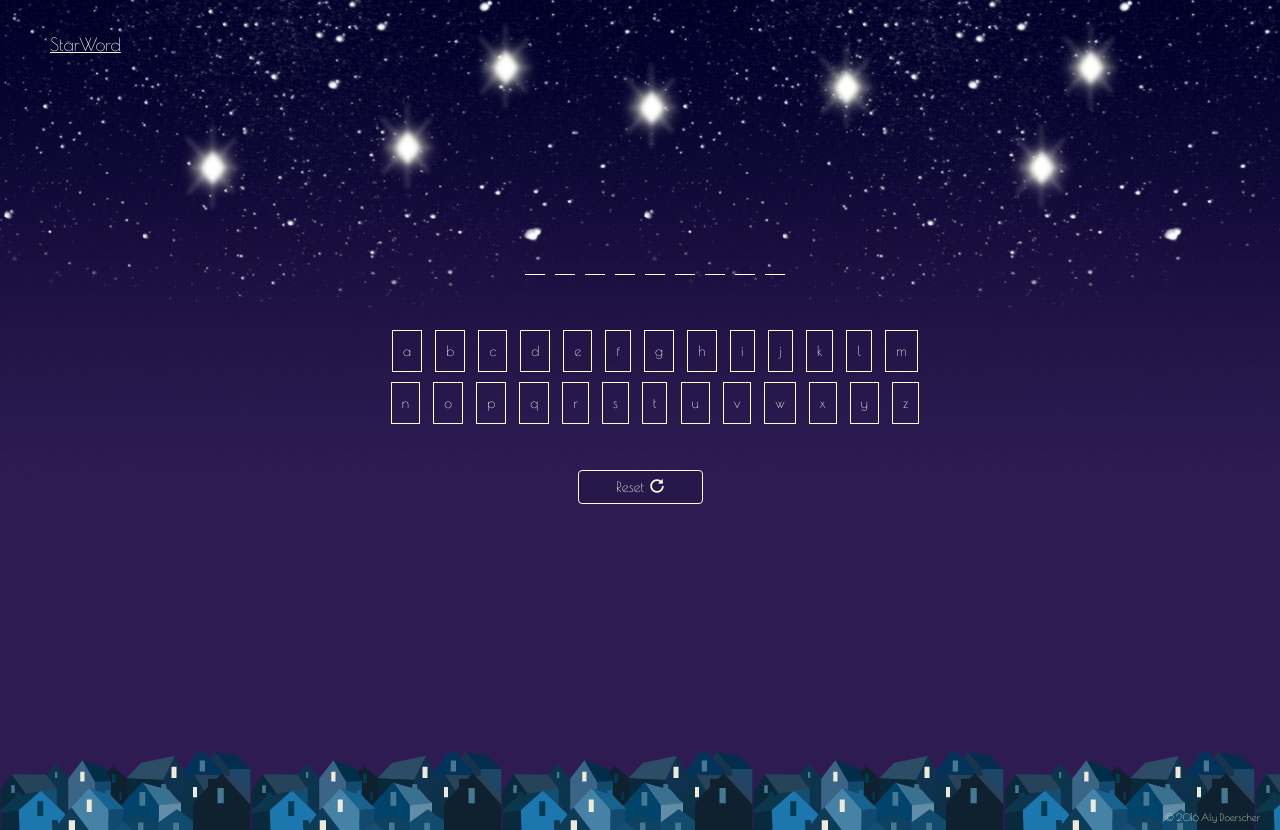
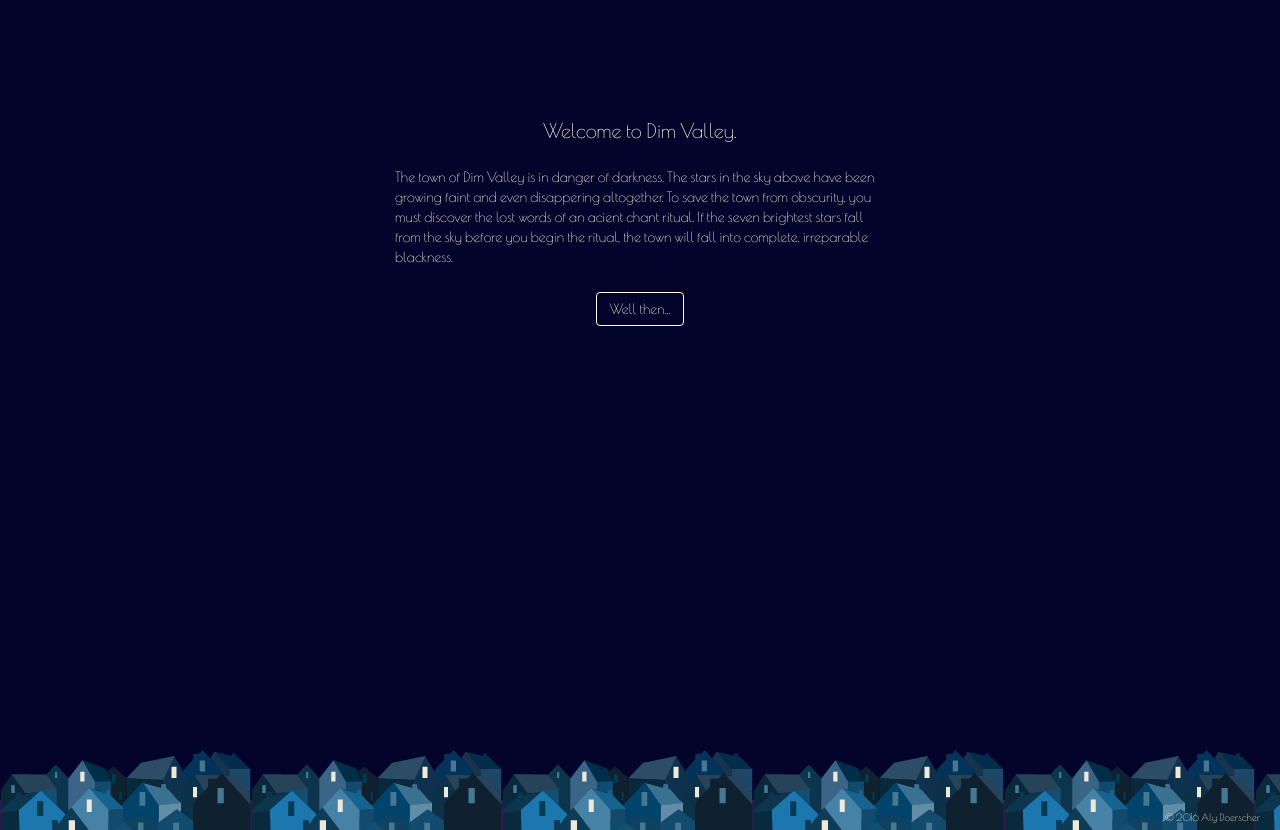
Before and after one commit to doerschera/Dim-Valley, a PHP site: page / in a window 1280 px wide. Run offline with PHP 8.4, Linux system fonts and the light colour scheme.

Commit message:
start button

```diff
--- a/index.html
+++ b/index.html
@@ -91,10 +91,10 @@
 			<!-- Correct word count and repeat button -->
 			<div class="row">
 				<div class="center col-xs-12 col-md-8 col-md-offset-2">
-					<h2 class='col-xs-12' id="discovered"></h2>
-					<button type="button" class="btn  center col-xs-2 col-xs-offset-5">Reset&nbsp
+					<h2 class='col-xs-12' id="discovered">Words Discovered: 0/7</h2>
+					<!-- <button type="button" class="btn  center col-xs-2 col-xs-offset-5">Reset&nbsp
 					<a href="#"><span class="glyphicon glyphicon-repeat"></span></a>
-					</button>
+					</button> -->
 				</div>
 			</div>
 		</div>
@@ -102,10 +102,10 @@
 		<!-- Start message -->
 		<div class="container">
 			<div class="row">
-				<div class="intro disable center">
-					<h2>Welcome to the town of Valley Pall.</h2>
-					<p>Valley Pall is in danger of darkness. The stars in the sky above have been dimming and even disappering altogether. To save the town from obscurity, you must discover the lost words of an acient chant ritual. If the seven brightest stars fall from the sky before you begin the ritual, the town will fall into complete, irreparable blackness.</p>
-					<button type="button" class="btn confirm">well, if you say so.</button>
+				<div class="intro center">
+					<h2>Welcome to Dim Valley.</h2>
+					<p>The town of Dim Valley is in danger of darkness. The stars in the sky above have been growing faint and even disappering altogether. To save the town from obscurity, you must discover the lost words of an acient chant ritual. If the seven brightest stars fall from the sky before you begin the ritual, the town will fall into complete, irreparable blackness.</p>
+					<button type="button" class="btn confirm" onclick="start(event)">Well then...</button>
 				</div>
 			</div>
 		</div>
@@ -122,9 +122,10 @@
 		<div class="win disable center">
 			<h2 class="winStatement">You did it!</h2>
 			<h4>But we're not safe yet...</h4>
-			<a href="#">
+			<h5>The next leg of your journey is currently under construction.</h5>
+			<!-- <a href="#">
 				<button type="button" class="btn center next col-xs-4 col-xs-offset-4 col-sm-2 col-sm-offset-5">Next &nbsp<span class="glyphicon glyphicon-arrow-right"></span></button>
-			</a>
+			</a> -->
 		</div>
 	</div>
 
--- a/script.js
+++ b/script.js
@@ -26,6 +26,12 @@ var letterCount = 0;
 
 
 console.log(length);
+
+// Starts Gam
+
+function start(event) {
+	document.querySelector('.intro').className='disable';
+}
 
 // Creates blanks for letters
 
--- a/style.css
+++ b/style.css
@@ -166,21 +166,12 @@ h2 {
 
 /* Start Message */
 
-.intro {
-	background-color: rgb(4,3,43);
-	padding: 15px;
-	width: 100%;
-	position: absolute;
-	top: 0;
-	left: 0;
-}
-
 p {
 	text-align: left;
 	width: 500px;
 	padding: 5px;
 	color: #ffffe6;
-	font-size: 12px;
+	font-size: 14px;
 	margin: 5px auto;
 	margin-top: 10px;
 }
@@ -194,16 +185,7 @@ p {
 
 /* win lose screens */
 
-.dark {
-	position: absolute;
-	top: 0;
-	left: 0;
-	width: 100%;
-	height: 100%;
-	padding-top: 100px;
-}
-
-.win {
+.win, .dark, .intro {
 	position: absolute;
 	top: 0;
 	left: 0;
@@ -211,6 +193,10 @@ p {
 	height: 100%;
 	padding-top: 100px;
 	padding-bottom: 88px;
+}
+
+.intro {
+	background-color: rgb(4,3,43);
 }
 
 .dark {
```
Also changed, not shown: images/billie-holiday.png (deleted), images/housesexample.jpg (deleted), 2 other files.
